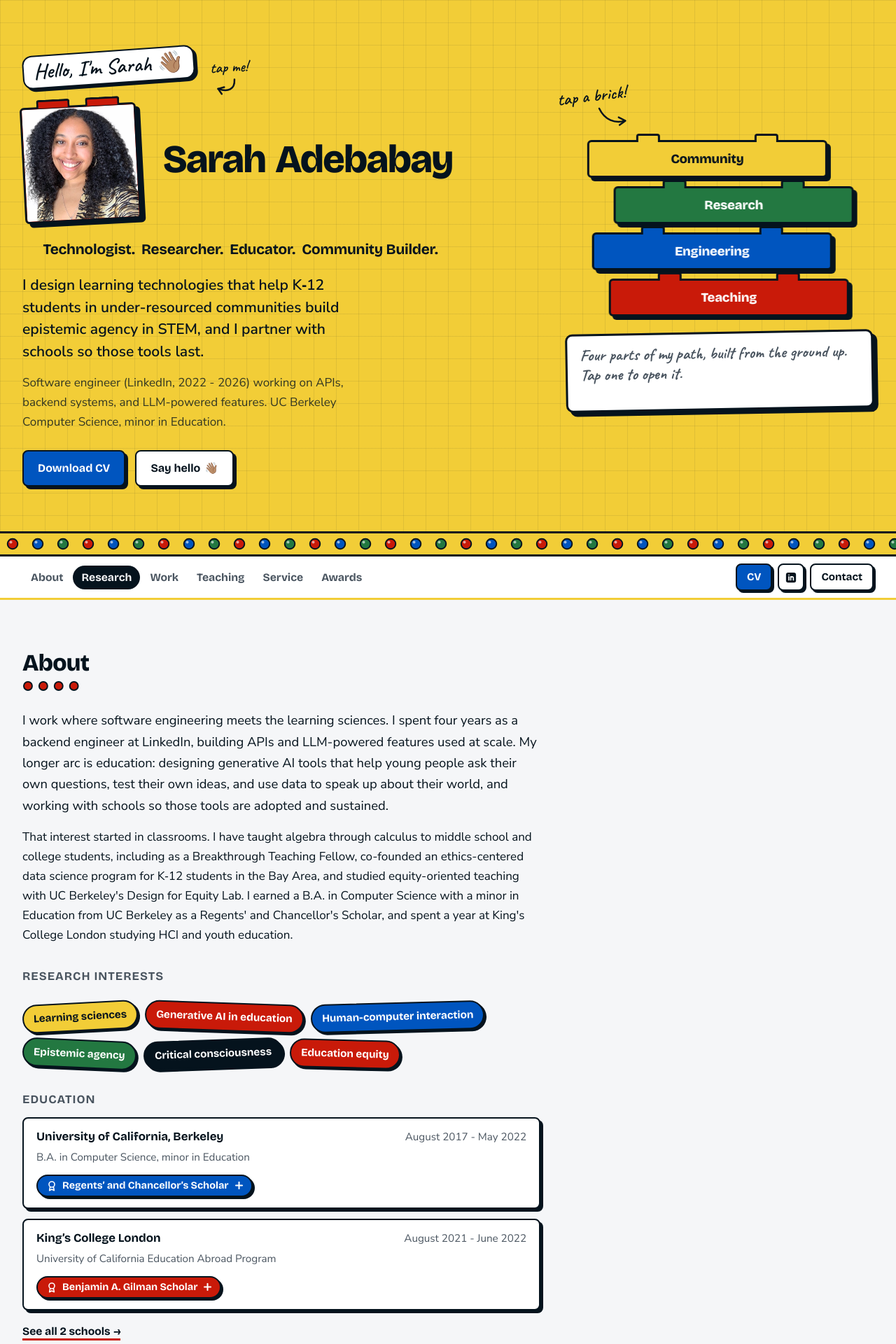
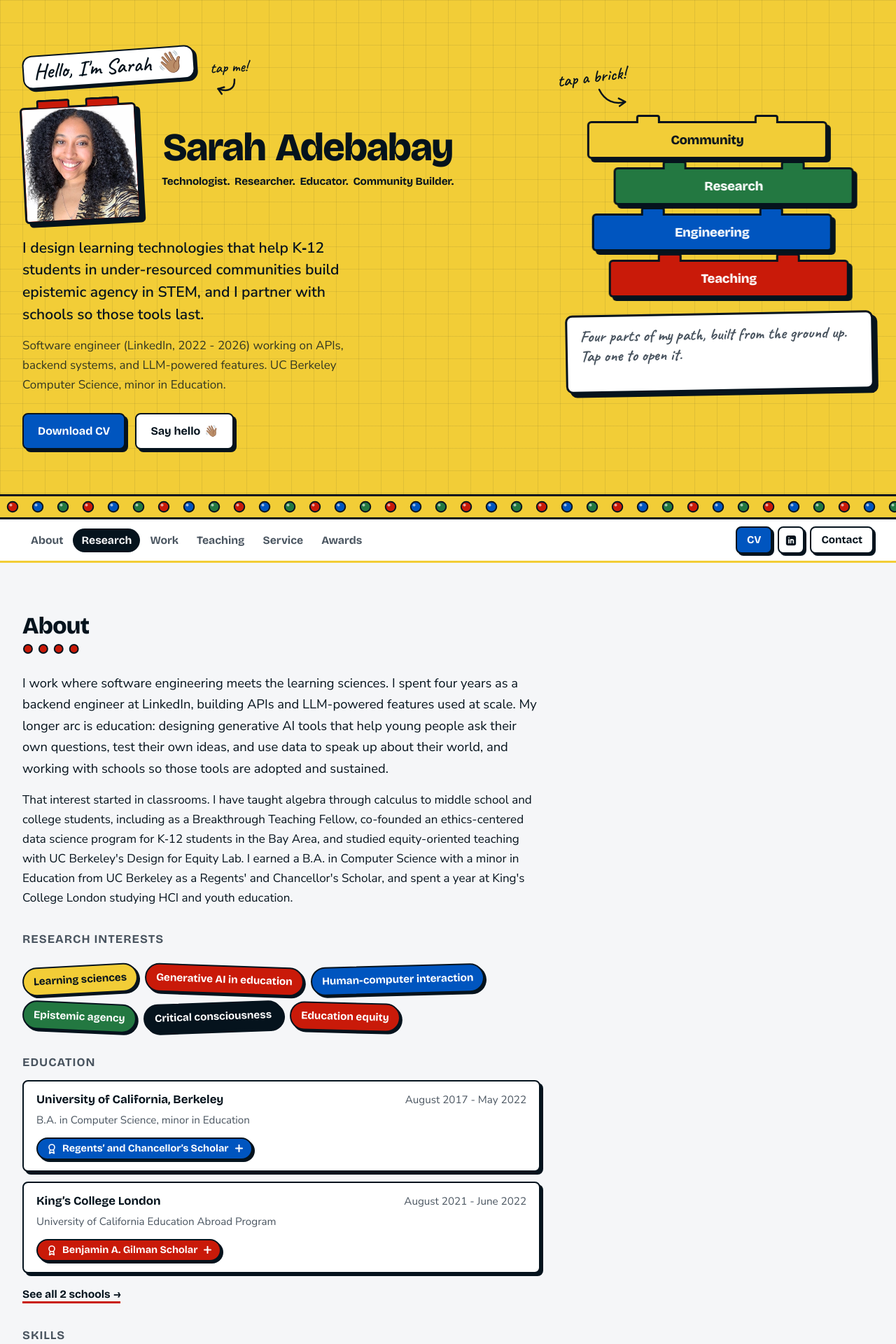
Before and after one commit to sarah-adebabay/sarah-adebabay.github.io, a Jekyll site: the page built from _pages/about.md, in a window 1280 px wide. Shown: the top 1920 px of the page at 70% size. Built offline with Jekyll 4.4.1, drawn with Linux system fonts in a browser that asks for light colours.

Commit message:
Put the tagline back under the name; one line on full desktop
Reverts the full-row tagline. From 1280px the tagline stays on one line,
sized to the name's width; smaller screens wrap it under the name.

Co-Authored-By: Claude Opus 5.5 <noreply@anthropic.com>

```diff
--- a/_layouts/brick-home.html
+++ b/_layouts/brick-home.html
@@ -32,8 +32,8 @@
         <div class="me-brick"><span class="stud" aria-hidden="true"></span><span class="stud" aria-hidden="true"></span><img src="{{ base_path }}{{ h.photo }}" alt="{{ h.photo_alt }}"></div>
         <div class="name-block">
           <h1><span>Sarah</span><span>Adebabay</span></h1>
+          {% if h.tagline %}<p class="tagline">{% for t in h.tagline %}<span>{{ t }}.</span> {% endfor %}</p>{% endif %}
         </div>
-        {% if h.tagline %}<p class="tagline">{% for t in h.tagline %}<span>{{ t }}.</span> {% endfor %}</p>{% endif %}
       </div>
       {% else %}
       <h1><span>Sarah</span><span>Adebabay</span></h1>
--- a/assets/css/brick.css
+++ b/assets/css/brick.css
@@ -193,10 +193,10 @@ button.hello:active { transform: rotate(-4deg) scale(.97); }
 /* The name fills the space beside the photo: the size follows the column width, capped at the old desktop size */
 .name-row .name-block { flex: 1; container-type: inline-size; }
 .name-row .name-block h1 { font-size: min(4.3rem, 13cqi); }
-/* Tagline on one line under the photo and name. It is sized from the row's width, so it keeps the same proportions on every screen. */
-.name-row { display: grid; grid-template-columns: auto minmax(0, 1fr); align-items: center; container-type: inline-size; }
-.name-row .tagline { grid-column: 1 / -1; flex-wrap: nowrap; max-width: none; white-space: nowrap; justify-content: center; font-size: min(1.3rem, 3.55cqi); margin: 0; }
-
+/* Full desktop: the tagline fits on one line, sized to the name's column so it never runs wider than the name */
+@media (min-width: 1280px) {
+  .name-row .name-block .tagline { flex-wrap: nowrap; max-width: none; white-space: nowrap; font-size: min(1.3rem, 3.55cqi); }
+}
 .name-row h1 span { display: inline; }
 .name-row h1 span + span { padding-left: 0; margin-left: 0.25em; }
 .name-block { min-width: 0; display: flex; flex-direction: column; align-items: center; }
```
